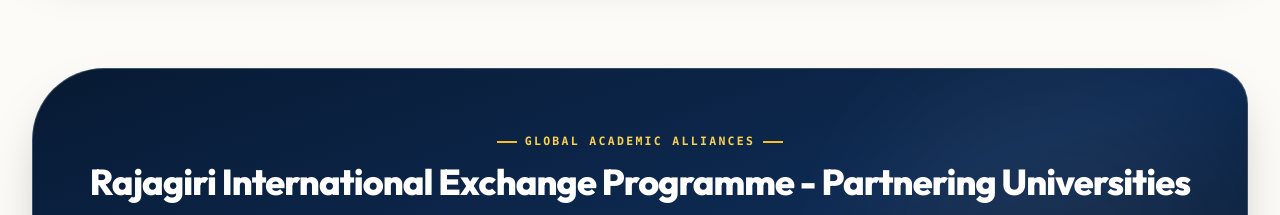
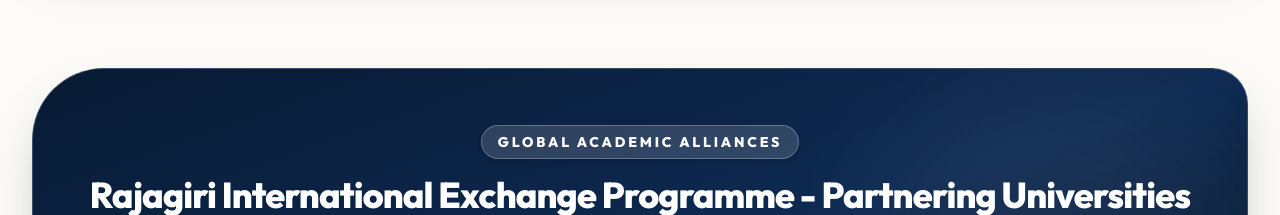
Before and after one commit to Rlabzteam/Dyuti27, a React (Vite) app: page /cfp in a window 1280 px wide. Shown: the part 5540-5755 px from the top of the page. Built offline with nearby package versions, Linux system fonts and the light colour scheme.

Commit message:
Update Global Academic Alliances label to bold, white, and high-visibility glassmorphic badge

```diff
--- a/src/pages/CallForPapers.tsx
+++ b/src/pages/CallForPapers.tsx
@@ -686,12 +686,8 @@
           <div className="absolute top-0 right-0 w-96 h-96 bg-white/5 rounded-full blur-3xl pointer-events-none" />
 
           <div className="text-center mb-10 sm:mb-12 relative z-10">
-            <div className="inline-flex items-center gap-2 mb-3">
-              <span className="w-5 h-0.5 bg-amber-400" />
-              <span className="text-[11.5px] font-mono font-bold uppercase tracking-[0.2em] text-amber-300">
-                Global Academic Alliances
-              </span>
-              <span className="w-5 h-0.5 bg-amber-400" />
+            <div className="inline-flex items-center px-4 py-1.5 rounded-full bg-white/15 border border-white/25 text-white text-xs sm:text-sm font-sans font-black uppercase tracking-[0.2em] mb-4 shadow-md">
+              <span>Global Academic Alliances</span>
             </div>
             <h3 className="text-2xl sm:text-3xl md:text-4xl font-heading font-black text-white tracking-tight m-0 leading-tight">
               Rajagiri International Exchange Programme - Partnering Universities
```
